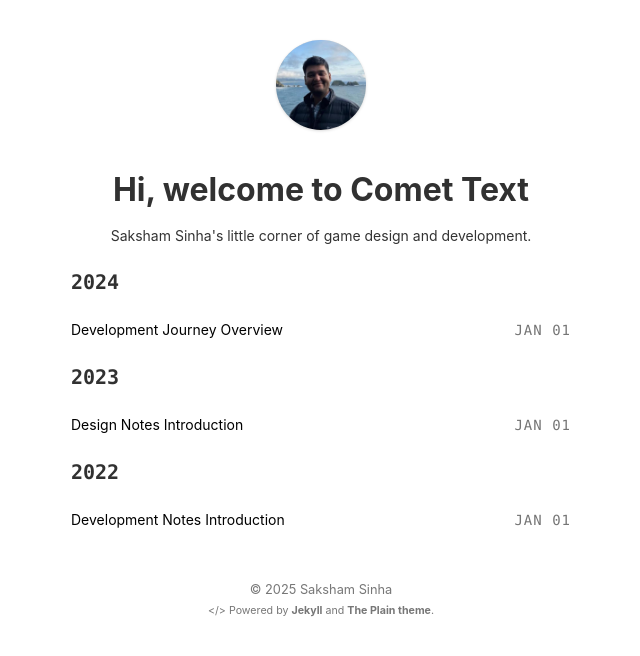
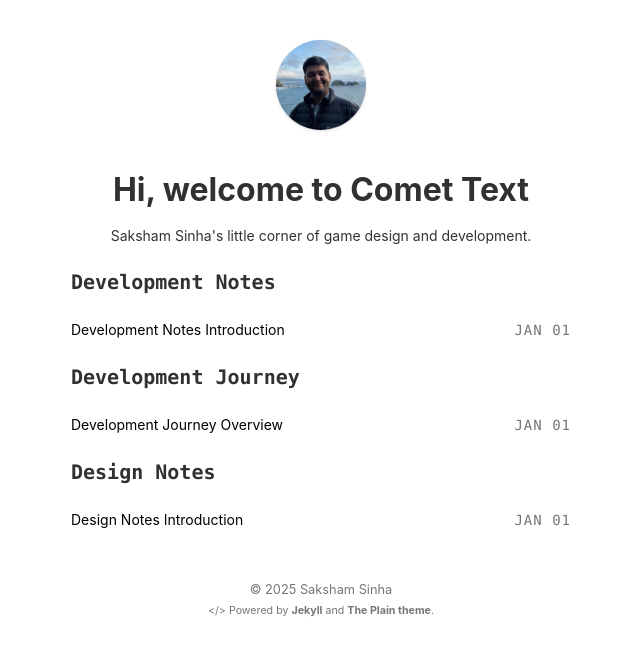
Before and after one commit to sinhaha99/sinhaha99.github.io, a Jekyll site: the page built from index.html, in a window 1280 px wide. Shown: the top 656 px of the page, without its empty margins (319-959 px from the left). Built offline with Jekyll 4.4.1, drawn with Linux system fonts in a browser that asks for light colours.

Commit message:
Replace year headers with section names, hide image on individual posts

```diff
--- a/_includes/header.html
+++ b/_includes/header.html
@@ -1,19 +1,19 @@
+{% if page.url == '/index.html' or page.url == '/' %}
 <aside class="logo">
 
-	{% if page.url == '/index.html' or page.url == '/' %}
-		{% assign link = '/about' %}
-		{% assign prompt = 'About the Author' %}
-	{% else %}
-		{% assign link = '/' %}
-		{% assign prompt = 'Back to Index' %}
-	{% endif %}
-
-	<a href="{{ link | prepend: site.baseurl | prepend: site.url }}">
+	<a href="/about">
 		<img src="{{ site.logo_url }}" alt="" class="logo-avatar">
 	</a>
-	<span class="logo-prompt code">{{ prompt }}</span>
+	<span class="logo-prompt code">About the Author</span>
 
 </aside>
+{% else %}
+<aside class="logo">
+	<a href="/">
+		<span class="logo-prompt code">Back to Index</span>
+	</a>
+</aside>
+{% endif %}
 
 {% if page.url == '/index.html' or page.url == '/' %}
 <header class="site-header" style="text-align: center;">
--- a/_posts/2022-01-01-development-notes-intro.md
+++ b/_posts/2022-01-01-development-notes-intro.md
@@ -1,6 +1,7 @@
 ---
 title: Development Notes Introduction
 updated: 2022-01-01 12:00
+section: Development Notes
 ---
 
 Welcome to the Development Notes section! This is where we document technical implementation details, code architecture decisions, and development processes.
--- a/_posts/2023-01-01-design-notes-intro.md
+++ b/_posts/2023-01-01-design-notes-intro.md
@@ -1,6 +1,7 @@
 ---
 title: Design Notes Introduction
 updated: 2023-01-01 12:00
+section: Design Notes
 ---
 
 Welcome to the Design Notes section! This is where we explore design principles, user experience considerations, and visual design decisions.
--- a/_posts/2024-01-01-development-journey-post.md
+++ b/_posts/2024-01-01-development-journey-post.md
@@ -1,6 +1,7 @@
 ---
 title: Development Journey Overview
 updated: 2024-01-01 12:00
+section: Development Journey
 ---
 
 Welcome to the Development Journey section! This is where we document the ongoing progress and milestones in our development work.
--- a/index.html
+++ b/index.html
@@ -4,17 +4,10 @@ layout: default
 
 <section>
 
-	{% for post in site.posts %}
-		{% unless post.next %}
-			<h3 class="code">{{ post.date | date: '%Y' }}</h3>
-		{% else %}
-			{% capture year %}{{ post.date | date: '%Y' }}{% endcapture %}
-			{% capture nyear %}{{ post.next.date | date: '%Y' }}{% endcapture %}
-			{% if year != nyear %}
-				<h3 class="code">{{ post.date | date: '%Y' }}</h3>
-			{% endif %}
-		{% endunless %}
-
+	{% assign sections = site.posts | group_by: 'section' | sort: 'name' | reverse %}
+	{% for section in sections %}
+		<h3 class="code">{{ section.name }}</h3>
+		{% for post in section.items %}
 			<ul>
 				<li>
 					<div class="post-date code">
@@ -25,7 +18,7 @@ layout: default
 					</div>
 				</li>
 			</ul>
-
+		{% endfor %}
 	{% endfor %}
 
 </section>
```
Also changed, not shown: .claude/settings.local.json (added). Lines whose indentation alone changed are shown as unchanged.
